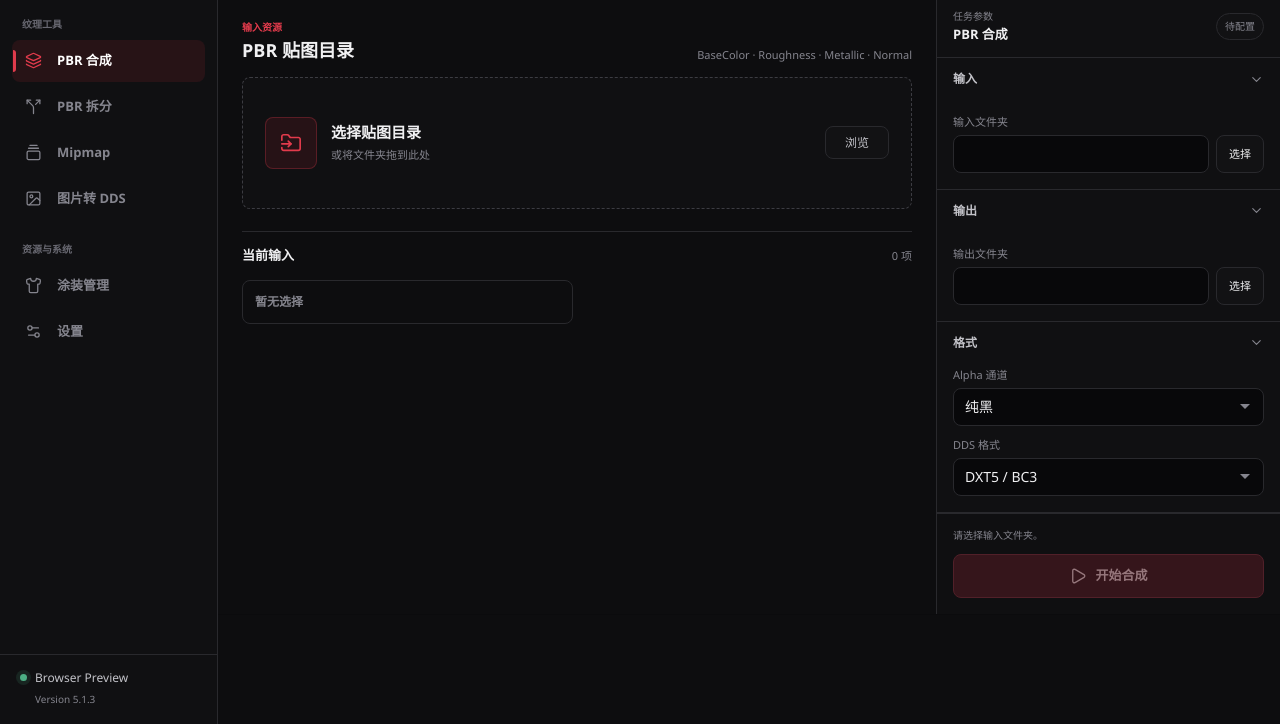
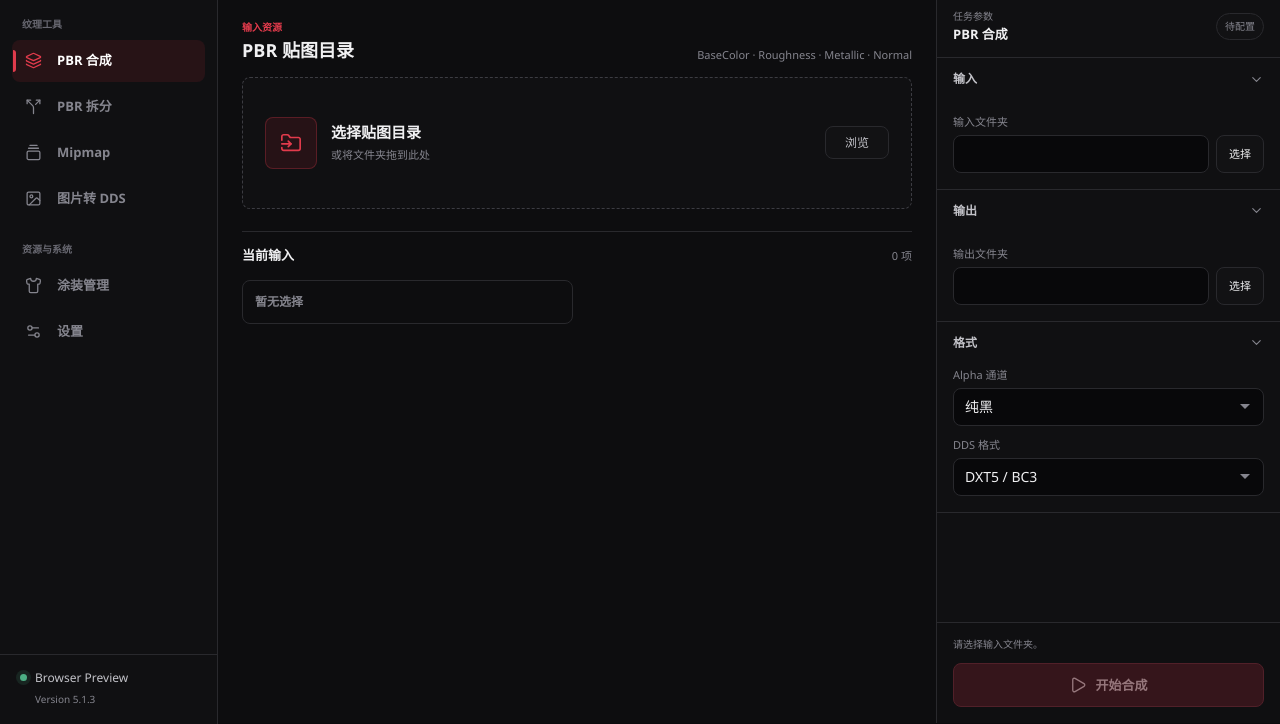
Before and after one commit to AvroraCL/AIAS, a website built with Vite: page src/renderer/index.html in a window 1280 px wide. Shown: the part 76-800 px from the top of the page. Built offline with nearby package versions, Linux system fonts and the light colour scheme; a web font is replaced by a local one.

```diff
--- a/src/renderer/styles/app.css
+++ b/src/renderer/styles/app.css
@@ -205,7 +205,7 @@
 
 .app-main {
   display: grid;
-  grid-template-rows: auto auto minmax(0, 1fr) auto;
+  grid-template-rows: auto minmax(0, 1fr) auto;
   min-width: 0;
   min-height: 0;
   height: 100vh;
@@ -479,6 +479,8 @@
 .settings-section .text-action { margin-top: 12px; }
 
 .activity-panel {
+  grid-column: 1;
+  min-width: 0;
   height: 208px;
   overflow: hidden;
   border-top: 1px solid var(--border);
```
Also changed, not shown: AIAS_LOGO.png (added), favicon.ico, src-tauri/icons/icon.ico, src/renderer/Aias.png.
